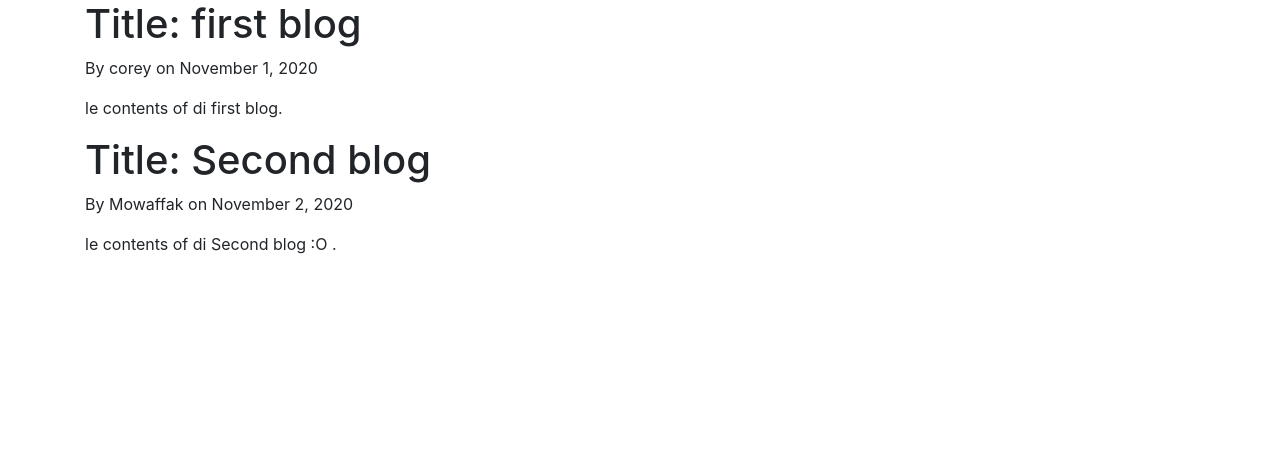
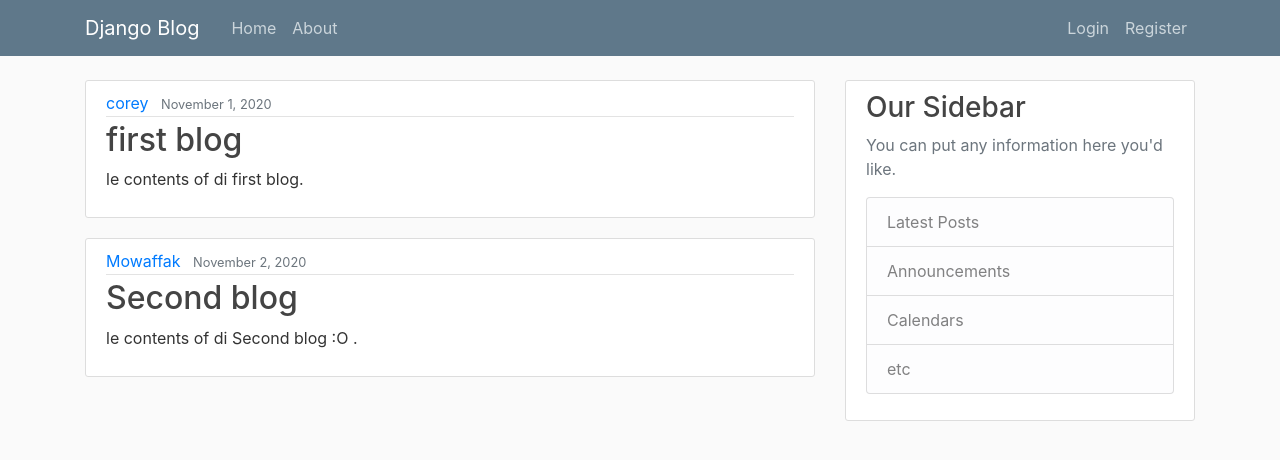
Before and after one commit to MuriRokcs/Django-Practice, a Django app: page /blog/ in a window 1280 px wide. Shown: the top 460 px of the page. Run offline with Django 3.2, Linux system fonts and the light colour scheme.

Commit message:
commit on master

```diff
--- /dev/null
+++ b/blog/static/blog/main.css
@@ -0,0 +1,84 @@
+body {
+    background: #fafafa;
+    color: #333333;
+    margin-top: 5rem;
+  }
+
+  h1, h2, h3, h4, h5, h6 {
+    color: #444444;
+  }
+
+  ul {
+    margin: 0;
+  }
+
+  .bg-steel {
+    background-color: #5f788a;
+  }
+
+  .site-header .navbar-nav .nav-link {
+    color: #cbd5db;
+  }
+
+  .site-header .navbar-nav .nav-link:hover {
+    color: #ffffff;
+  }
+
+  .site-header .navbar-nav .nav-link.active {
+    font-weight: 500;
+  }
+
+  .content-section {
+    background: #ffffff;
+    padding: 10px 20px;
+    border: 1px solid #dddddd;
+    border-radius: 3px;
+    margin-bottom: 20px;
+  }
+
+  .article-title {
+    color: #444444;
+  }
+
+  a.article-title:hover {
+    color: #428bca;
+    text-decoration: none;
+  }
+
+  .article-content {
+    white-space: pre-line;
+  }
+
+  .article-img {
+    height: 65px;
+    width: 65px;
+    margin-right: 16px;
+  }
+
+  .article-metadata {
+    padding-bottom: 1px;
+    margin-bottom: 4px;
+    border-bottom: 1px solid #e3e3e3
+  }
+
+  .article-metadata a:hover {
+    color: #333;
+    text-decoration: none;
+  }
+
+  .article-svg {
+    width: 25px;
+    height: 25px;
+    vertical-align: middle;
+  }
+
+  .account-img {
+    height: 125px;
+    width: 125px;
+    margin-right: 20px;
+    margin-bottom: 16px;
+  }
+
+  .account-heading {
+    font-size: 2.5rem;
+  }
--- /dev/null
+++ b/blog/templates/blog/about.html
@@ -0,0 +1,4 @@
+{% extends 'blog/base.html' %}
+{%block content%}
+<h1>This is the about page</h1>
+{% endblock content %}
--- a/blog/templates/blog/base.html
+++ b/blog/templates/blog/base.html
@@ -1,3 +1,4 @@
+{% load static %}
 <!DOCTYPE html>
 <html>
     <head>
@@ -7,6 +8,7 @@
 
         <!-- Bootstrap CSS -->
         <link rel="stylesheet" href="https://cdn.jsdelivr.net/npm/bootstrap@4.5.3/dist/css/bootstrap.min.css" integrity="sha384-TX8t27EcRE3e/ihU7zmQxVncDAy5uIKz4rEkgIXeMed4M0jlfIDPvg6uqKI2xXr2" crossorigin="anonymous">
+        <link rel="stylesheet" type="text/css" href="{% static 'blog/main.css' %}">
 
         <title>
             {%if title%}
@@ -16,10 +18,49 @@
             {% endif %}
         </title>
     </head>
+
     <body>
-        <div class="container">
-            {%block content%}{%endblock content%}
-        </div>
+        <header class="site-header">
+            <nav class="navbar navbar-expand-md navbar-dark bg-steel fixed-top">
+              <div class="container">
+                <a class="navbar-brand mr-4" href="/">Django Blog</a>
+                <button class="navbar-toggler" type="button" data-toggle="collapse" data-target="#navbarToggle" aria-controls="navbarToggle" aria-expanded="false" aria-label="Toggle navigation">
+                <span class="navbar-toggler-icon"></span>
+                </button>
+                <div class="collapse navbar-collapse" id="navbarToggle">
+                  <div class="navbar-nav mr-auto">
+                    <a class="nav-item nav-link" href="{%url 'blog-home'%}">Home</a>
+                    <a class="nav-item nav-link" href="{%url 'blog-about'%}">About</a>
+                  </div>
+                  <!-- Navbar Right Side -->
+                  <div class="navbar-nav">
+                    <a class="nav-item nav-link" href="#">Login</a>
+                    <a class="nav-item nav-link" href="#">Register</a>
+                  </div>
+                </div>
+              </div>
+            </nav>
+        </header>
+        <main role="main" class="container">
+            <div class="row">
+              <div class="col-md-8">
+                {% block content %}{% endblock %}
+              </div>
+              <div class="col-md-4">
+                <div class="content-section">
+                  <h3>Our Sidebar</h3>
+                  <p class='text-muted'>You can put any information here you'd like.
+                    <ul class="list-group">
+                      <li class="list-group-item list-group-item-light">Latest Posts</li>
+                      <li class="list-group-item list-group-item-light">Announcements</li>
+                      <li class="list-group-item list-group-item-light">Calendars</li>
+                      <li class="list-group-item list-group-item-light">etc</li>
+                    </ul>
+                  </p>
+                </div>
+              </div>
+            </div>
+          </main>
             <!-- Optional JavaScript; choose one of the two! -->
 
         <!-- Option 1: jQuery and Bootstrap Bundle (includes Popper) -->
--- a/blog/templates/blog/home.html
+++ b/blog/templates/blog/home.html
@@ -1,8 +1,15 @@
 {% extends 'blog/base.html' %}
 {% block content %}
-{% for post in posts %}
-<h1>Title: {{post.title}}</h1>
-<p>By {{post.author}} on {{post.date_posted}}</p>
-<p>{{post.content}}</p>
-{% endfor %}
+    {% for post in posts %}
+        <article class="media content-section">
+            <div class="media-body">
+            <div class="article-metadata">
+                <a class="mr-2" href="#">{{ post.author }}</a>
+                <small class="text-muted">{{ post.date_posted }}</small>
+            </div>
+            <h2><a class="article-title" href="#">{{ post.title }}</a></h2>
+            <p class="article-content">{{ post.content }}</p>
+            </div>
+        </article>
+    {% endfor %}
 {% endblock content %}
--- a/blog/views.py
+++ b/blog/views.py
@@ -26,4 +26,4 @@ def home(request):
 
 
 def about(request):
-    return HttpResponse('<h1>Hi there, this is the about page</h1>')
+    return render(request, 'blog/about.html', context={'title':'About Page'})
```
Also changed, not shown: db.sqlite3.
